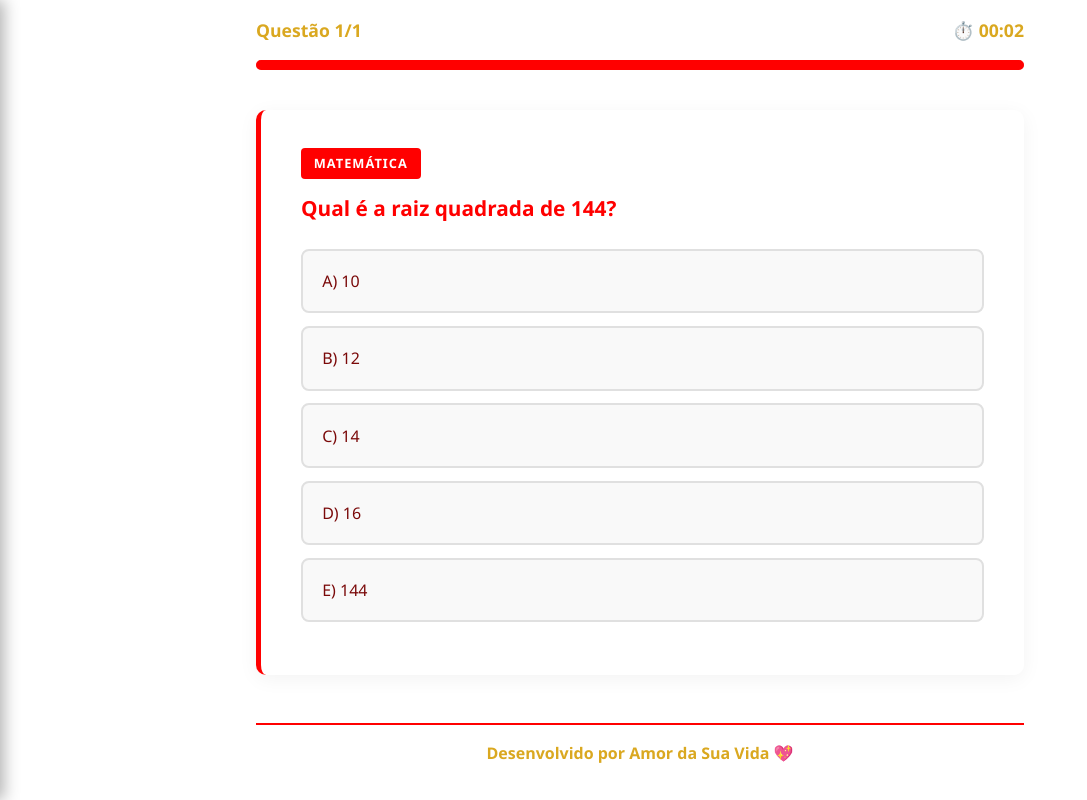
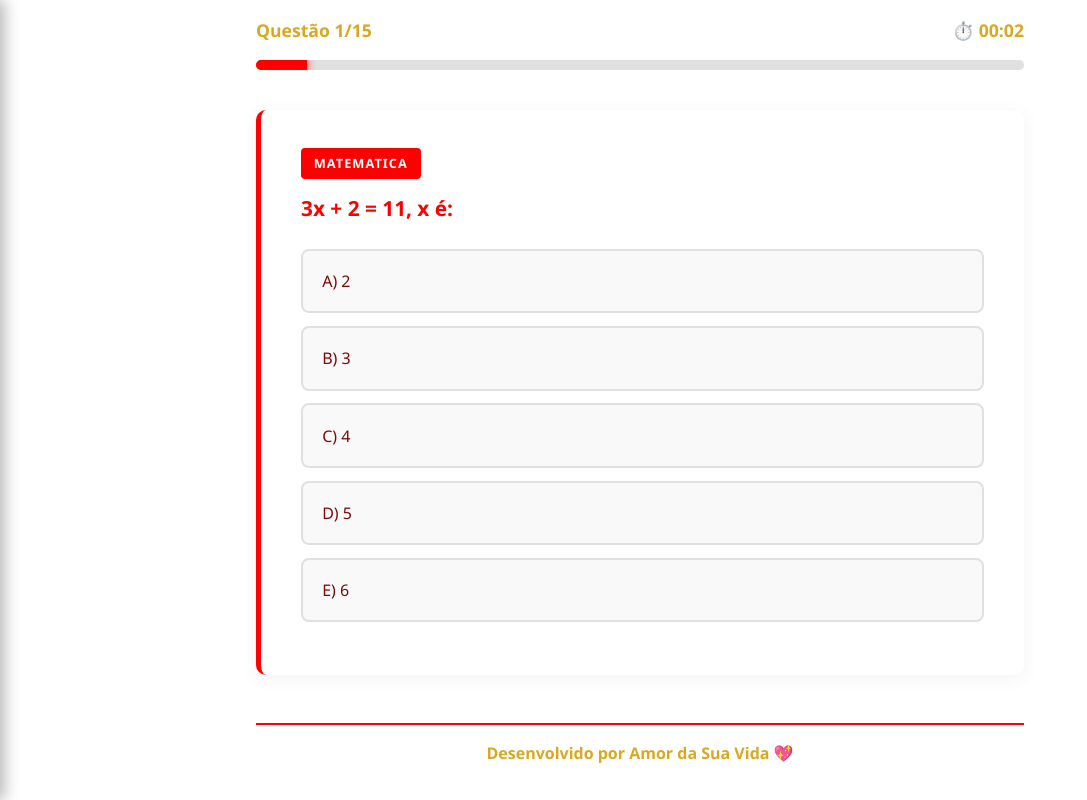
Before and after one commit to Duhzeraa/QUIZ-ENEM, a plain HTML site: page index.html in a window 1280 px wide. Both pictures are taken after a click on the button "Matemática". Shown: the whole page, without its empty margins (0-1087 px from the left). Drawn offline with nearby package versions, Linux system fonts and the light colour scheme.

Commit message:
1.0
Separei as matérias em db.js separados para melhor organização.

Além de corrigir alguns bugs.

```diff
--- a/src/js/app.js
+++ b/app.js
@@ -2,7 +2,7 @@
 const storage = {
     getQuestions: () => {
         const questoesLocais = JSON.parse(localStorage.getItem('quiz_questions')) || [];
-        const questoesFixas = typeof bancoDeQuestoes !== 'undefined' ? bancoDeQuestoes : [];
+        const questoesFixas = window.bancoDeQuestoes || [];
         return [...questoesFixas, ...questoesLocais];
     },
 
@@ -135,7 +135,7 @@ const quiz = {
         if (all.length === 0) return alert('⚠️ Nenhuma questão cadastrada! Vá em "Cadastrar".');
 
         if (mode === 'geral') {
-            const subjects = ['Linguagens', 'Humanas', 'Natureza', 'Matemática'];
+            const subjects = ['Linguagens', 'Humanas', 'Natureza', 'Matematica'];
             quiz.currentQuestions = subjects.flatMap(sub =>
                 all.filter(q => q.subject === sub).sort(() => Math.random() - 0.5).slice(0, 10)
             ).sort(() => Math.random() - 0.5);
@@ -149,7 +149,7 @@ const quiz = {
 
         quiz.currentIndex = 0;
         quiz.score = 0;
-        quiz.stats = { Linguagens: {c:0, t:0}, Humanas: {c:0, t:0}, Natureza: {c:0, t:0}, Matemática: {c:0, t:0} };
+        quiz.stats = { Linguagens: {c:0, t:0}, Humanas: {c:0, t:0}, Natureza: {c:0, t:0}, Matematica: {c:0, t:0} };
 
         ui.showScreen('quiz-area');
         quiz.startTimer();
--- /dev/null
+++ b/database_master.js
@@ -0,0 +1,6 @@
+window.bancoDeQuestoes = [
+    ...(typeof questoesNatureza !== 'undefined' ? questoesNatureza : []),
+    ...(typeof questoesMatematica !== 'undefined' ? questoesMatematica : []),
+    ...(typeof questoesHumanas !== 'undefined' ? questoesHumanas : []),
+    ...(typeof questoesLinguagens !== 'undefined' ? questoesLinguagens : [])
+];
--- /dev/null
+++ b/db_matematica.js
@@ -0,0 +1,32 @@
+const questoesMatematica = [
+{ id:1, subject:"Matematica", text:"20% de 200 é:", options:{A:"20",B:"30",C:"40",D:"50",E:"60"}, correct:"C"},
+{ id:2, subject:"Matematica", text:"2² + 3² é:", options:{A:"10",B:"11",C:"12",D:"13",E:"14"}, correct:"D"},
+{ id:3, subject:"Matematica", text:"A média de 4, 6 e 10 é:", options:{A:"6",B:"7",C:"8",D:"9",E:"10"}, correct:"B"},
+{ id:4, subject:"Matematica", text:"Se 2x = 10, então x é:", options:{A:"2",B:"3",C:"4",D:"5",E:"6"}, correct:"D"},
+{ id:5, subject:"Matematica", text:"Área de um quadrado de lado 5:", options:{A:"10",B:"20",C:"25",D:"30",E:"50"}, correct:"C"},
+{ id:6, subject:"Matematica", text:"Perímetro de um quadrado de lado 4:", options:{A:"8",B:"12",C:"16",D:"20",E:"24"}, correct:"C"},
+{ id:7, subject:"Matematica", text:"Regra de 3: 2 → 10, 4 → ?", options:{A:"15",B:"18",C:"20",D:"25",E:"30"}, correct:"C"},
+{ id:8, subject:"Matematica", text:"10% de 50 é:", options:{A:"2",B:"3",C:"4",D:"5",E:"6"}, correct:"D"},
+{ id:9, subject:"Matematica", text:"Raiz quadrada de 81:", options:{A:"7",B:"8",C:"9",D:"10",E:"11"}, correct:"C"},
+{ id:10, subject:"Matematica", text:"3x + 2 = 11, x é:", options:{A:"2",B:"3",C:"4",D:"5",E:"6"}, correct:"B"},
+{ id:11, subject:"Matematica", text:"Área de um retângulo 5x3:", options:{A:"10",B:"12",C:"15",D:"18",E:"20"}, correct:"C"},
+{ id:12, subject:"Matematica", text:"Volume de um cubo de aresta 3:", options:{A:"9",B:"18",C:"27",D:"36",E:"45"}, correct:"C"},
+{ id:13, subject:"Matematica", text:"5² é:", options:{A:"10",B:"15",C:"20",D:"25",E:"30"}, correct:"D"},
+{ id:14, subject:"Matematica", text:"Se x/2 = 6, então x:", options:{A:"10",B:"11",C:"12",D:"13",E:"14"}, correct:"C"},
+{ id:15, subject:"Matematica", text:"Ângulo reto mede:", options:{A:"45°",B:"60°",C:"90°",D:"120°",E:"180°"}, correct:"C"},
+{ id:16, subject:"Matematica", text:"Perímetro de retângulo 2 e 6:", options:{A:"12",B:"14",C:"16",D:"18",E:"20"}, correct:"C"},
+{ id:17, subject:"Matematica", text:"Se 5x = 25, então x:", options:{A:"3",B:"4",C:"5",D:"6",E:"7"}, correct:"C"},
+{ id:18, subject:"Matematica", text:"Área de triângulo base 4 altura 3:", options:{A:"6",B:"7",C:"8",D:"9",E:"10"}, correct:"A"},
+{ id:19, subject:"Matematica", text:"2³ é:", options:{A:"4",B:"6",C:"8",D:"10",E:"12"}, correct:"C"},
+{ id:20, subject:"Matematica", text:"Se x + 7 = 12, x é:", options:{A:"3",B:"4",C:"5",D:"6",E:"7"}, correct:"C"},
+{ id:21, subject:"Matematica", text:"Razão entre 10 e 2:", options:{A:"2",B:"3",C:"4",D:"5",E:"6"}, correct:"D"},
+{ id:22, subject:"Matematica", text:"Porcentagem: 50% de 80:", options:{A:"20",B:"30",C:"40",D:"50",E:"60"}, correct:"C"},
+{ id:23, subject:"Matematica", text:"Equação: x - 3 = 7:", options:{A:"8",B:"9",C:"10",D:"11",E:"12"}, correct:"C"},
+{ id:24, subject:"Matematica", text:"Área de círculo (r=2):", options:{A:"4π",B:"2π",C:"6π",D:"8π",E:"10π"}, correct:"A"},
+{ id:25, subject:"Matematica", text:"Perímetro círculo (r=2):", options:{A:"2π",B:"4π",C:"6π",D:"8π",E:"10π"}, correct:"B"},
+{ id:26, subject:"Matematica", text:"Se 3x = 9, então x:", options:{A:"1",B:"2",C:"3",D:"4",E:"5"}, correct:"C"},
+{ id:27, subject:"Matematica", text:"Média de 2, 4, 6, 8:", options:{A:"4",B:"5",C:"6",D:"7",E:"8"}, correct:"B"},
+{ id:28, subject:"Matematica", text:"Área de quadrado lado 8:", options:{A:"32",B:"48",C:"56",D:"64",E:"72"}, correct:"D"},
+{ id:29, subject:"Matematica", text:"10² é:", options:{A:"50",B:"80",C:"90",D:"100",E:"120"}, correct:"D"},
+{ id:30, subject:"Matematica", text:"Se x/5 = 3, então x:", options:{A:"10",B:"12",C:"15",D:"18",E:"20"}, correct:"C"}
+];
--- a/src/js/database.js
+++ /dev/null
@@ -1,436 +0,0 @@
-// 📦 BANCO DE DADOS FIXO
-const bancoDeQuestoes = [
-    {
-        id: 1001,
-        subject: "Matemática",
-        text: "Qual é a raiz quadrada de 144?",
-        options: {
-            A: "10",
-            B: "12",
-            C: "14",
-            D: "16",
-            E: "144"
-        },
-        correct: "B"
-    },
-    {
-        id: 1002,
-        subject: "Natureza",
-        text: "Qual é o símbolo químico do Ouro?",
-        options: {
-            A: "Ag",
-            B: "O",
-            C: "Au",
-            D: "Fe",
-            E: "Cu"
-        },
-        correct: "C"
-    },
-    {
-        id: 1003,
-        subject: "Humanas",
-        text: "Quem foi o primeiro presidente do Brasil?",
-        options: {
-            A: "Deodoro da Fonseca",
-            B: "Floriano Peixoto",
-            C: "Prudente de Morais",
-            D: "Nilo Peçanha",
-            E: "Washington Luís"
-        },
-        correct: "A"
-
-    },
-    {
-        id: 1004,
-        subject: "Linguagens",
-        text: "Na frase “Estou morrendo de fome”, qual figura de linguagem está presente?",
-        options: {
-            A: "Metáfora",
-            B: "Hipérbole",
-            C: "Ironia",
-            D: "Eufemismo",
-            E: "Antítese"
-        },
-        correct: "B"
-    },
-    {
-        id: 1005,
-        subject: "Linguagens",
-        text: "Em “O tempo é um rio que corre sem parar”, temos:",
-        options: {
-            A: "Comparação",
-            B: "Metonímia",
-            C: "Metáfora",
-            D: "Pleonasmo",
-            E: "Paradoxo"
-        },
-        correct: "C"
-    },
-    {
-        id: 1006,
-        subject: "Linguagens",
-        text: "Na frase “Ele é rápido como um raio”, ocorre:",
-        options: {
-            A: "Metáfora",
-            B: "Comparação",
-            C: "Ironia",
-            D: "Hipérbole",
-            E: "Personificação"
-        },
-        correct: "B"
-    },
-    {
-        id: 1007,
-        subject: "Linguagens",
-        text: "Em “A cidade acordou triste naquela manhã”, a figura de linguagem é:",
-        options: {
-            A: "Antítese",
-            B: "Metonímia",
-            C: "Personificação",
-            D: "Eufemismo",
-            E: "Pleonasmo"
-        },
-        correct: "C"
-    },
-    {
-        id: 1008,
-        subject: "Linguagens",
-        text: "Na frase “Li Machado de Assis ontem”, temos:",
-        options: {
-            A: "Metáfora",
-            B: "Hipérbole",
-            C: "Metonímia",
-            D: "Comparação",
-            E: "Ironia"
-        },
-        correct: "C"
-    },
-    {
-        id: 1009,
-        subject: "Linguagens",
-        text: "Em “Ele subiu para cima rapidamente”, ocorre:",
-        options: {
-            A: "Metáfora",
-            B: "Pleonasmo",
-            C: "Antítese",
-            D: "Eufemismo",
-            E: "Paradoxo"
-        },
-        correct: "B"
-    },
-    {
-        id: 1010,
-        subject: "Linguagens",
-        text: "Na frase “Que belo dia para ficar preso no trânsito!” (dito em tom de irritação), temos:",
-        options: {
-            A: "Metáfora",
-            B: "Ironia",
-            C: "Hipérbole",
-            D: "Comparação",
-            E: "Metonímia"
-        },
-        correct: "B"
-    },
-    {
-        id: 1011,
-        subject: "Linguagens",
-        text: "Em “Ela chorou um rio de lágrimas”, a figura predominante é:",
-        options: {
-            A: "Metonímia",
-            B: "Antítese",
-            C: "Hipérbole",
-            D: "Eufemismo",
-            E: "Pleonasmo"
-        },
-        correct: "C"
-    },
-    {
-        id: 1012,
-        subject: "Linguagens",
-        text: "Na expressão “silêncio ensurdecedor”, ocorre:",
-        options: {
-            A: "Metáfora",
-            B: "Antítese",
-            C: "Paradoxo",
-            D: "Comparação",
-            E: "Ironia"
-        },
-        correct: "C"
-    },
-    {
-        id: 1013,
-        subject: "Linguagens",
-        text: "Em “Ele partiu desta para melhor”, temos:",
-        options: {
-            A: "Hipérbole",
-            B: "Eufemismo",
-            C: "Metáfora",
-            D: "Ironia",
-            E: "Pleonasmo"
-        },
-        correct: "B"
-    },
-    {
-        id: 1014,
-        subject: "Linguagens",
-        text: "No trecho: “Nas ruas vazias, os postes cochichavam segredos ao vento”, a figura de linguagem predominante é:",
-        options: {
-            A: "Metonímia",
-            B: "Personificação",
-            C: "Catacrese",
-            D: "Antítese",
-            E: "Eufemismo"
-        },
-        correct: "B"
-    },
-    {
-        id: 1015,
-        subject: "Linguagens",
-        text: "Em “Ele carregava nos ombros o peso do mundo”, temos:",
-        options: {
-            A: "Metonímia",
-            B: "Comparação",
-            C: "Hipérbole",
-            D: "Metáfora",
-            E: "Ironia"
-        },
-        correct: "C"
-    },
-    {
-        id: 1016,
-        subject: "Linguagens",
-        text: "Leia: “Era um silêncio tão barulhento que incomodava”.\nA figura presente é:",
-        options: {
-            A: "Antítese",
-            B: "Paradoxo",
-            C: "Eufemismo",
-            D: "Pleonasmo",
-            E: "Metonímia"
-        },
-        correct: "B"
-    },
-    {
-        id: 1017,
-        subject: "Linguagens",
-        text: "No verso: “Minha alma é um jardim em ruínas”, identifica-se:",
-        options: {
-            A: "Comparação",
-            B: "Metonímia",
-            C: "Metáfora",
-            D: "Hipérbole",
-            E: "Catacrese"
-        },
-        correct: "C"
-    },
-    {
-        id: 1018,
-        subject: "Linguagens",
-        text: "Em “Bebi dois copos”, considerando o uso comum da língua, há:",
-        options: {
-            A: "Metáfora",
-            B: "Catacrese",
-            C: "Metonímia",
-            D: "Ironia",
-            E: "Antítese"
-        },
-        correct: "C"
-    },
-    {
-        id: 1019,
-        subject: "Linguagens",
-        text: "No trecho: “A vida é curta, mas os dias são longos”, ocorre:",
-        options: {
-            A: "Paradoxo",
-            B: "Metáfora",
-            C: "Antítese",
-            D: "Pleonasmo",
-            E: "Hipérbole"
-        },
-        correct: "C"
-    },
-    {
-        id: 1020,
-        subject: "Linguagens",
-        text: "Em “O céu vestiu-se de luto”, a construção evidencia:",
-        options: {
-            A: "Metonímia",
-            B: "Personificação e metáfora",
-            C: "Hipérbole",
-            D: "Comparação",
-            E: "Eufemismo"
-        },
-        correct: "B"
-    },
-    {
-        id: 1021,
-        subject: "Linguagens",
-        text: "Leia: “Ele não é muito chegado aos estudos” (referindo-se a alguém que não gosta de estudar).\nA figura de linguagem é:",
-        options: {
-            A: "Ironia",
-            B: "Hipérbole",
-            C: "Eufemismo",
-            D: "Metáfora",
-            E: "Pleonasmo"
-        },
-        correct: "C"
-    },
-    {
-        id: 1022,
-        subject: "Linguagens",
-        text: "No enunciado: “Comprei um Picasso para minha sala”, a figura predominante é:",
-        options: {
-            A: "Metáfora",
-            B: "Metonímia",
-            C: "Antítese",
-            D: "Paradoxo",
-            E: "Comparação"
-        },
-        correct: "B"
-    },
-    {
-        id: 1023,
-        subject: "Linguagens",
-        text: "Em “Seus olhos eram duas brasas acesas na escuridão”, ocorre:",
-        options: {
-            A: "Comparação",
-            B: "Metonímia",
-            C: "Metáfora",
-            D: "Catacrese",
-            E: "Eufemismo"
-        },
-        correct: "C"
-    },
-    {
-        id: 1024,
-        subject: "Linguagens",
-        text: "Leia: “O relógio zombava de mim, arrastando os minutos com crueldade”.\nAs figuras predominantes são:",
-        options: {
-            A: "Metonímia e antítese",
-            B: "Personificação e metáfora",
-            C: "Hipérbole e eufemismo",
-            D: "Comparação e ironia",
-            E: "Pleonasmo e paradoxo"
-        },
-        correct: "B"
-    },
-    {
-        id: 1025,
-        subject: "Linguagens",
-        text: "Em “Ele sorriu um sorriso triste”, ocorre:",
-        options: {
-            A: "Metáfora",
-            B: "Pleonasmo",
-            C: "Antítese",
-            D: "Paradoxo",
-            E: "Eufemismo"
-        },
-        correct: "B"
-    },
-    {
-        id: 1026,
-        subject: "Linguagens",
-        text: "Leia: “Vivia numa eterna montanha-russa de emoções”.\nA figura principal é:",
-        options: {
-            A: "Metonímia",
-            B: "Comparação",
-            C: "Metáfora",
-            D: "Catacrese",
-            E: "Ironia"
-        },
-        correct: "C"
-    },
-    {
-        id: 1027,
-        subject: "Linguagens",
-        text: "No trecho: “Aquele político é um verdadeiro camaleão”, temos:",
-        options: {
-            A: "Metonímia",
-            B: "Metáfora",
-            C: "Comparação",
-            D: "Eufemismo",
-            E: "Antítese"
-        },
-        correct: "B"
-    },
-    {
-        id: 1028,
-        subject: "Linguagens",
-        text: "Leia: “O frio queimava sua pele”.\nA figura presente é:",
-        options: {
-            A: "Paradoxo",
-            B: "Antítese",
-            C: "Metonímia",
-            D: "Hipérbole",
-            E: "Pleonasmo"
-        },
-        correct: "A"
-    },
-    {
-        id: 1029,
-        subject: "Linguagens",
-        text: "Em “Ouvi o silêncio da noite”, ocorre:",
-        options: {
-            A: "Metonímia",
-            B: "Sinestesia",
-            C: "Metáfora",
-            D: "Ironia",
-            E: "Eufemismo"
-        },
-        correct: "B"
-    },
-    {
-        id: 1030,
-        subject: "Linguagens",
-        text: "Leia: “Seus argumentos eram uma muralha intransponível”.\nA figura é:",
-        options: {
-            A: "Comparação",
-            B: "Metonímia",
-            C: "Metáfora",
-            D: "Hipérbole",
-            E: "Antítese"
-        },
-        correct: "C"
-    },
-    {
-        id: 1031,
-        subject: "Linguagens",
-        text: "No trecho: “Chorei mares e oceanos naquela despedida”, temos:",
-        options: {
-            A: "Metonímia",
-            B: "Hipérbole",
-            C: "Eufemismo",
-            D: "Comparação",
-            E: "Catacrese"
-        },
-        correct: "B"
-    },
-    {
-        id: 1032,
-        subject: "Linguagens",
-        text: "Leia: “Ele vive no mundo da lua”.\nA figura predominante é:",
-        options: {
-            A: "Metáfora",
-            B: "Ironia",
-            C: "Metonímia",
-            D: "Pleonasmo",
-            E: "Antítese"
-        },
-        correct: "A"
-    },
-    {
-        id: 1033,
-        subject: "Linguagens",
-        text: "Em “A luz gritava aos meus olhos cansados”, ocorre:",
-        options: {
-            A: "Sinestesia e personificação",
-            B: "Metonímia e antítese",
-            C: "Hipérbole e comparação",
-            D: "Eufemismo e pleonasmo",
-            E: "Paradoxo e ironia"
-        },
-        correct: "A"
-    }
-    // Para adicionar mais, basta colocar uma vírgula após a chave } e colar a próxima!
-
-
-];
```
Also changed, not shown: db_humanas.js (added, +37 -0 lines), db_linguagens.js (added, +38 -0 lines), db_natureza.js (added, +32 -0 lines), index.html (+11 -3 lines).
